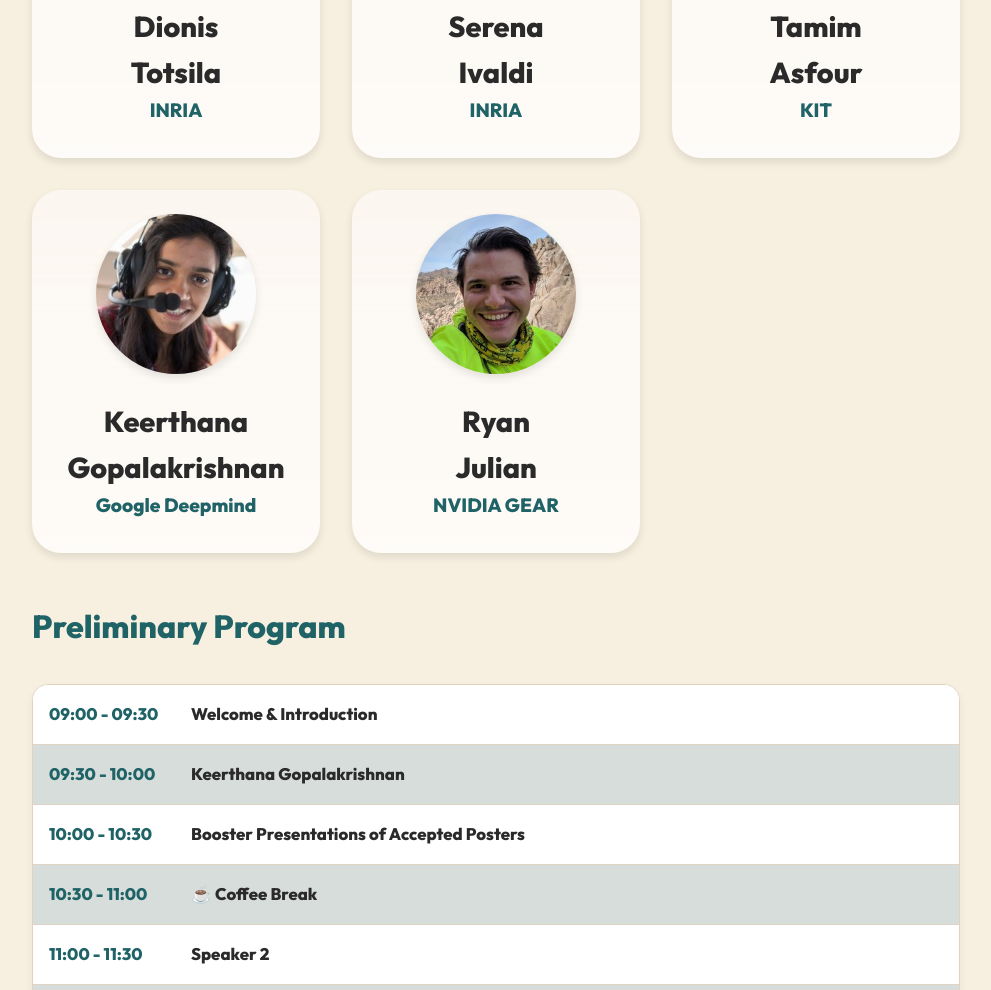
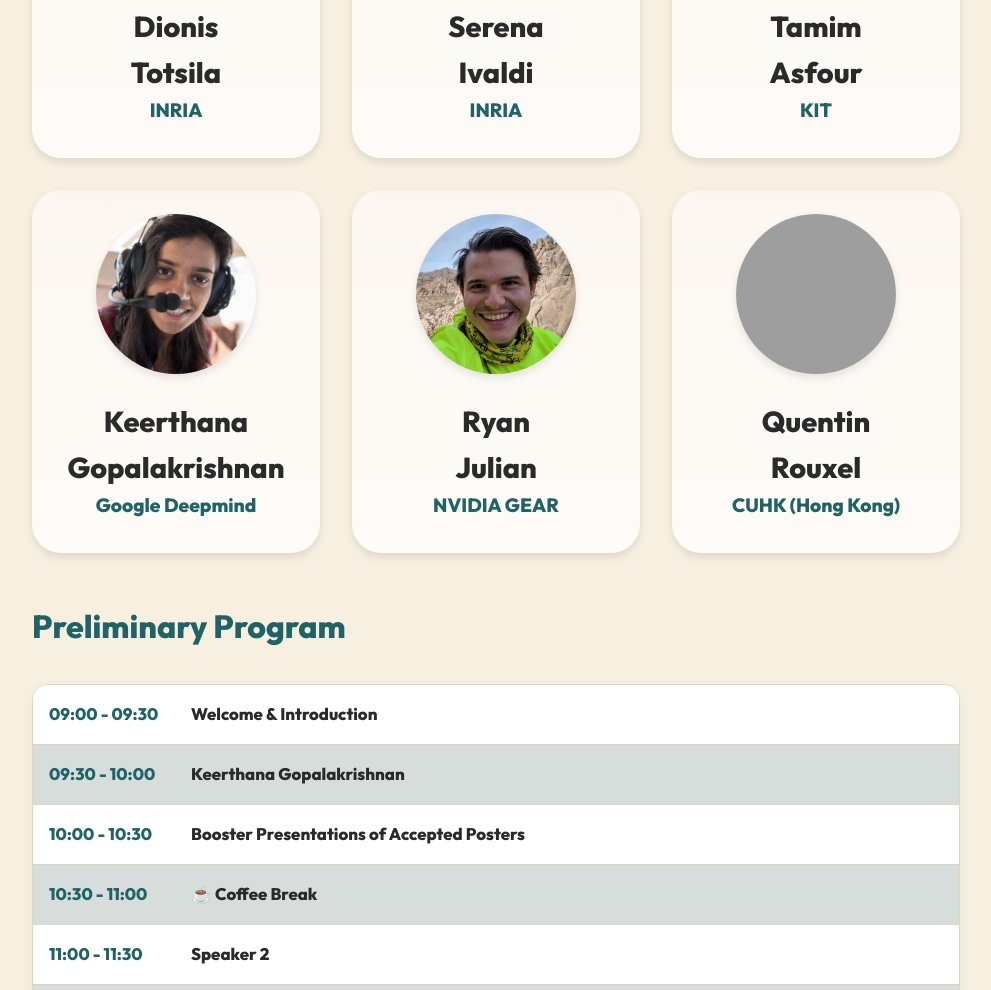
Before and after one commit to humanoids-x-fm-2025/humanoids-x-fm-2025.github.io, a plain HTML site: page index.html in a window 1280 px wide. Shown: the part 3546-4536 px from the top of the page, without its empty margins (144-1135 px from the left). Drawn offline with Linux system fonts and the light colour scheme; grey boxes are pictures that could not be loaded.

Commit message:
add quentin rouxel to organizer

```diff
--- a/index.html
+++ b/index.html
@@ -241,6 +241,15 @@
                     </div>
                 </a>
 
+                <a href="https://leph.io/quentinrouxel/" target="_blank" class="card-link">
+                    <div class="card">
+                        <div class="profile">
+                            <div class="circle-img" style="background-image: url('assets/sticker_nobg.png');"></div>
+                            <p><strong>Quentin<br>Rouxel</strong><br>CUHK (Hong Kong)</p>
+                        </div>
+                    </div>
+                </a>
+
             </div>
         </section>
 
```
